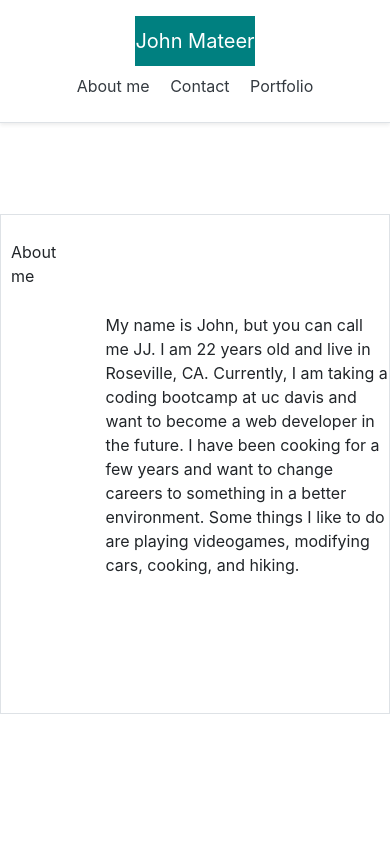
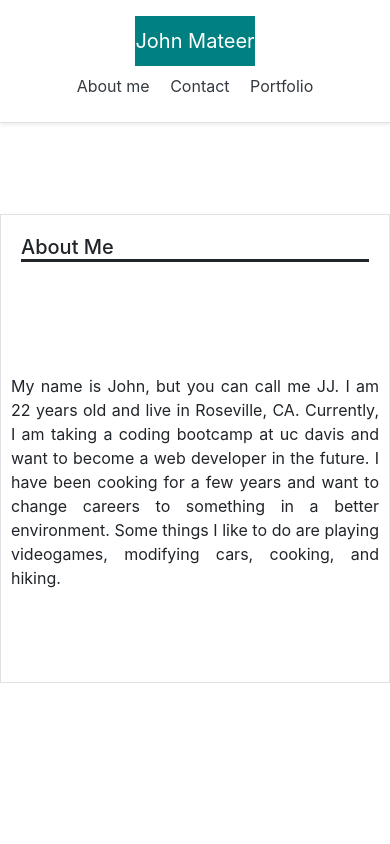
Before and after one commit to jjmateer/Bootstrap-Portfolio, a plain HTML site: page index.html in a window 390 px wide. Shown: the top 844 px of the page. Drawn offline with nearby package versions, Linux system fonts and the light colour scheme.

Commit message:
change column sizing in contact and portfolio to make more responsive, add headers to contact and portfolio

```diff
--- a/index.html
+++ b/index.html
@@ -37,7 +37,9 @@
 
                 <div class="row">
 
-                    <div class="col-3" style=padding:25px>About me</div>
+                    <div class="col-12" >
+                    <h5 style="border-bottom:solid; margin:20px">About Me</h5>
+                    </div>
 
                     <div class="col-9"></div>
 
@@ -48,15 +50,17 @@
 
 
             <div class="row" style="height:400px">
-                <div class="col-3"> </div>
-                <div class="col-9" style="float:right;">
-                    My name is John, but you can call me JJ. I am 22 years old and live in Roseville, CA. Currently, I
+                <div class="col-lg-3 col-xs-0"> </div>
+                <div class="col-lg-9 col-xs-12">
+
+                    <p style="text-align: justify;margin:10px">My name is John, but you can call me JJ. I am 22 years old and live in Roseville, CA. Currently, I
                     am taking
                     a coding bootcamp at uc davis and want to become a web developer in the future. I have been cooking
                     for a
                     few years and want to change careers to something in a better environment. Some things I like to do
                     are
-                    playing videogames, modifying cars, cooking, and hiking.</div>
+                    playing videogames, modifying cars, cooking, and hiking.</p>
+                </div>
             </div>
 
         </span>
```
Also changed, not shown: contact.html (+3 -3 lines), portfolio.html (+1 -1 lines).
